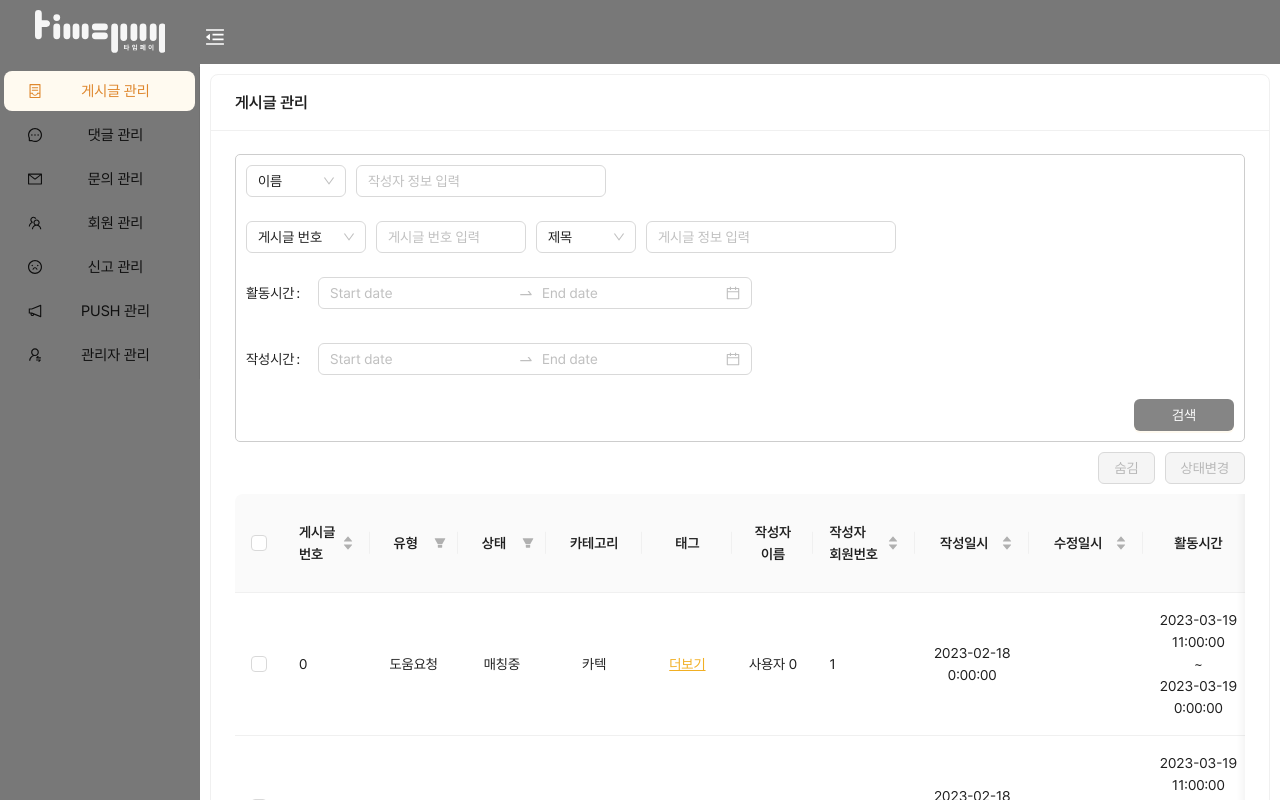
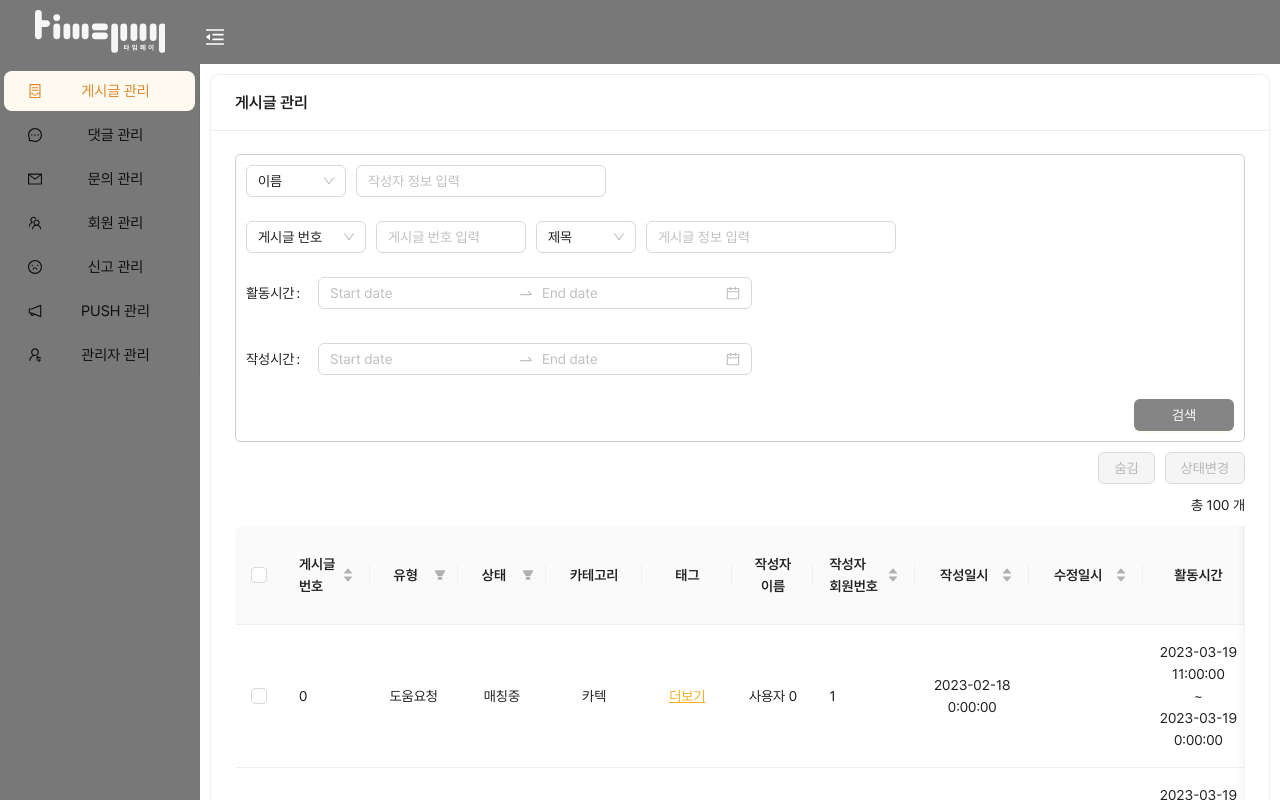
Before and after one commit to woonsango/timebank-front, a React (Create React App) app in the folder src/front-end/timepay-admin/: page /post-management in a window 1280 px wide. Shown: the top 800 px of the page. Built offline with nearby package versions, Linux system fonts and the light colour scheme.

Commit message:
chore: 게시글 테이블 선택 시 카운트 표기

```diff
--- a/src/front-end/timepay-admin/src/components/PostTable/PostTable.styles.tsx
+++ b/src/front-end/timepay-admin/src/components/PostTable/PostTable.styles.tsx
@@ -14,3 +14,7 @@ export const cssPostTableStyle = css`
     }
   }
 `;
+
+export const cssPostTableRowCountStyle = css`
+  text-align: right;
+`;
--- a/src/front-end/timepay-admin/src/components/PostTable/PostTable.tsx
+++ b/src/front-end/timepay-admin/src/components/PostTable/PostTable.tsx
@@ -3,15 +3,20 @@ import type { ColumnsType } from 'antd/es/table';
 import { useCallback, useMemo, useState } from 'react';
 import { IPost, IPostState, IPostType } from '../../api/interfaces/IPost';
 import dayjs from 'dayjs';
-import { cssPostTableStyle } from './PostTable.styles';
+import {
+  cssPostTableRowCountStyle,
+  cssPostTableStyle,
+} from './PostTable.styles';
 import PostDetailModal from '../PostDetailModal';
 
 interface PostTableProps {
+  selectedPostIds?: React.Key[];
   setSelectedPostIds: (args?: React.Key[]) => void;
   setSelectedPosts: (args?: IPost[]) => void;
 }
 
 const PostTable = ({
+  selectedPostIds,
   setSelectedPostIds,
   setSelectedPosts,
 }: PostTableProps) => {
@@ -254,6 +259,12 @@ const PostTable = ({
 
   return (
     <>
+      <div css={cssPostTableRowCountStyle}>
+        {selectedPostIds && selectedPostIds.length > 0
+          ? `${selectedPostIds.length} 개 선택 / `
+          : ''}
+        총 {dummyDataSource.length} 개
+      </div>
       <Table
         css={cssPostTableStyle}
         rowSelection={rowSelection}
--- a/src/front-end/timepay-admin/src/pages/PostManagement/PostManagementPage.tsx
+++ b/src/front-end/timepay-admin/src/pages/PostManagement/PostManagementPage.tsx
@@ -41,6 +41,7 @@ const PostManagementPage = () => {
         </Button>
       </div>
       <PostTable
+        selectedPostIds={selectedPostIds}
         setSelectedPostIds={setSelectedPostIds}
         setSelectedPosts={setSelectedPosts}
       />
```
